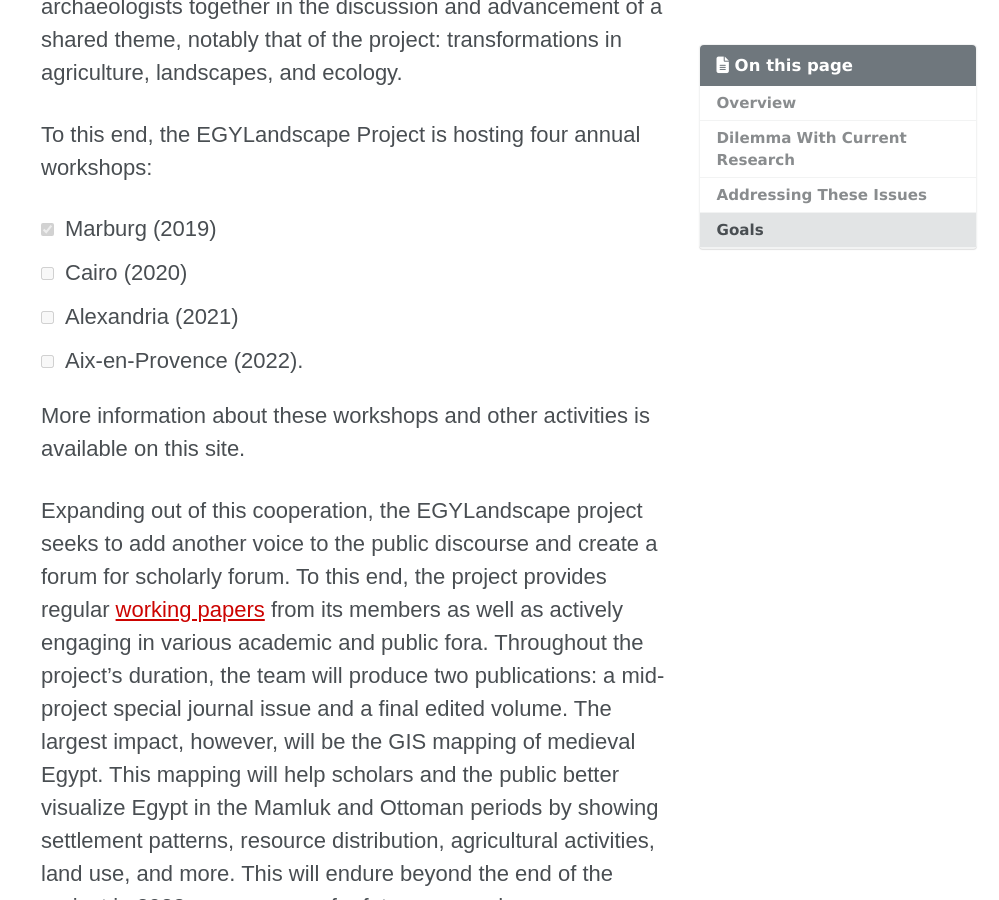
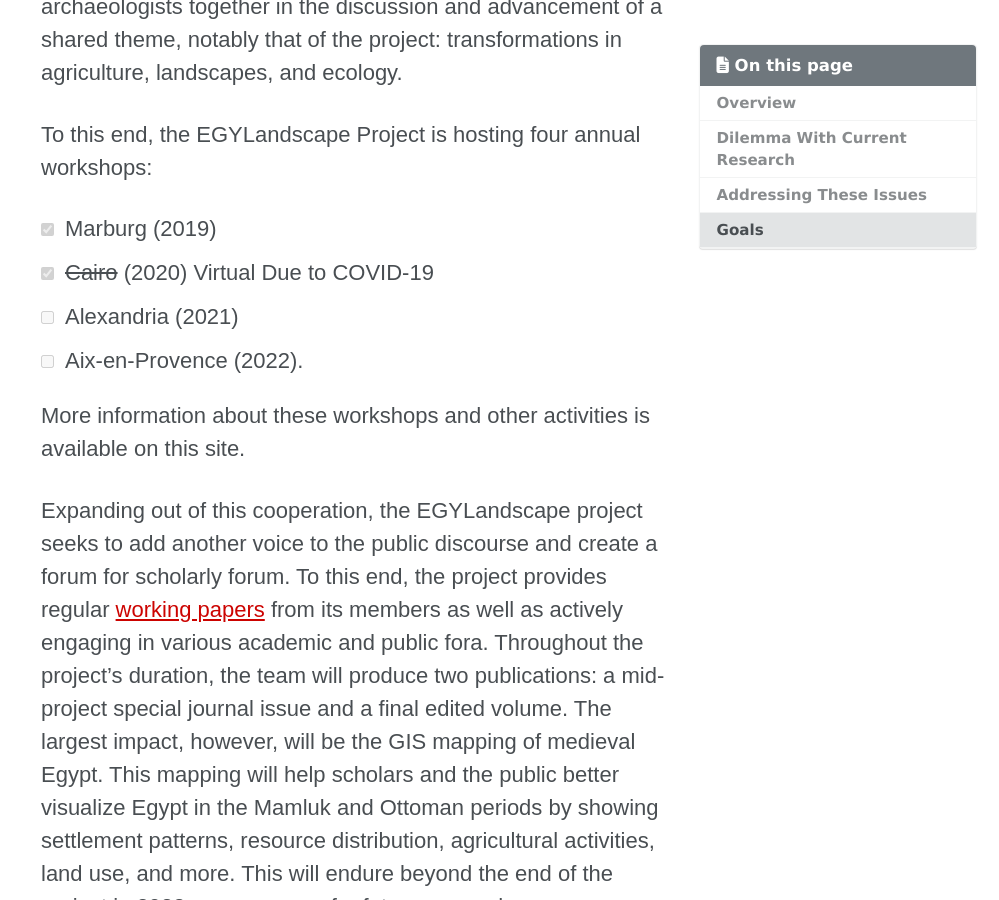
Before and after one commit to mhshaaban/egylandscapeproject.github.io, a Jekyll site: the page built from _pages/about.md, in a window 1280 px wide and 900 px high, scrolled down 2911 px. Shown: the whole window, without its empty margins (281-1280 px from the left). Built offline with Jekyll 4.4.1, drawn with Linux system fonts in a browser that asks for light colours; cached includes are drawn as plain includes; nearby versions of some CDN libraries; some web fonts are replaced.

Commit message:
Update about.md

```diff
--- a/_pages/about.md
+++ b/_pages/about.md
@@ -85,7 +85,7 @@
 
 To this end, the EGYLandscape Project is hosting four annual workshops:
 - [x] Marburg (2019)
-- [ ] Cairo (2020)
+- [x] ~~Cairo~~ (2020) Virtual Due to COVID-19
 - [ ] Alexandria (2021)
 - [ ] Aix-en-Provence (2022).
 
```
